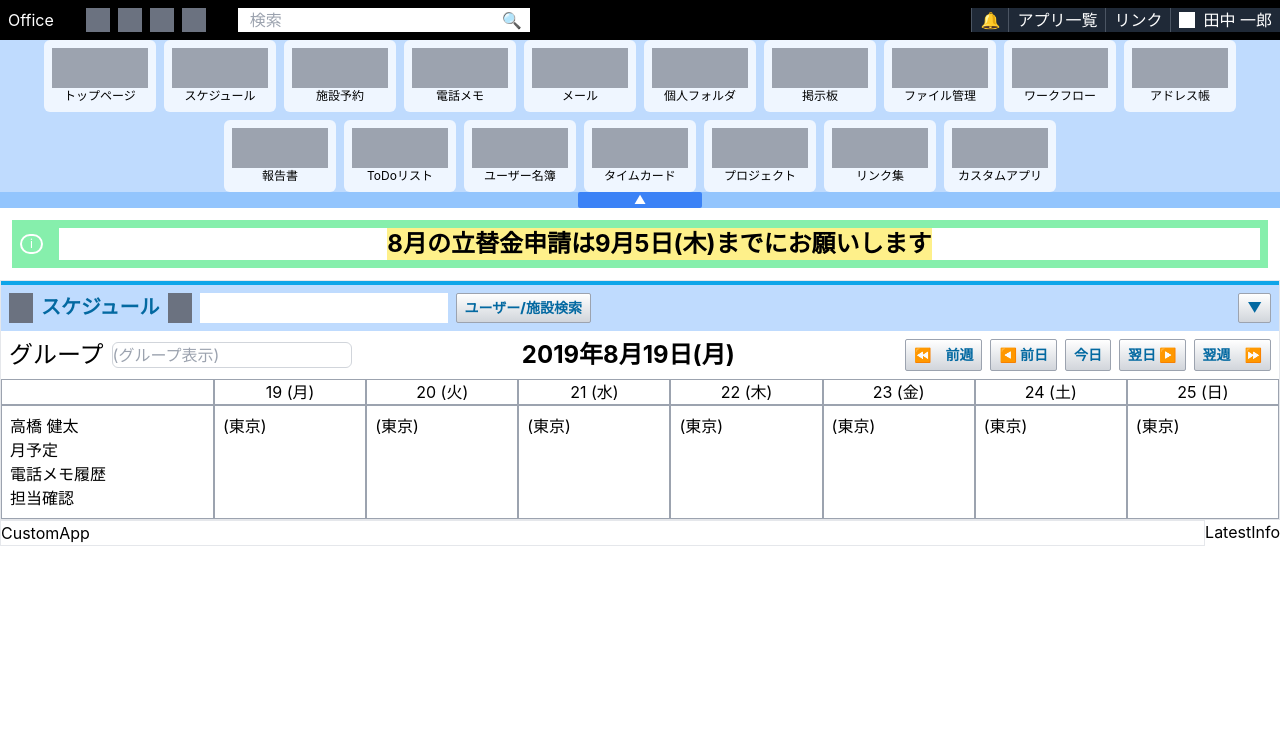
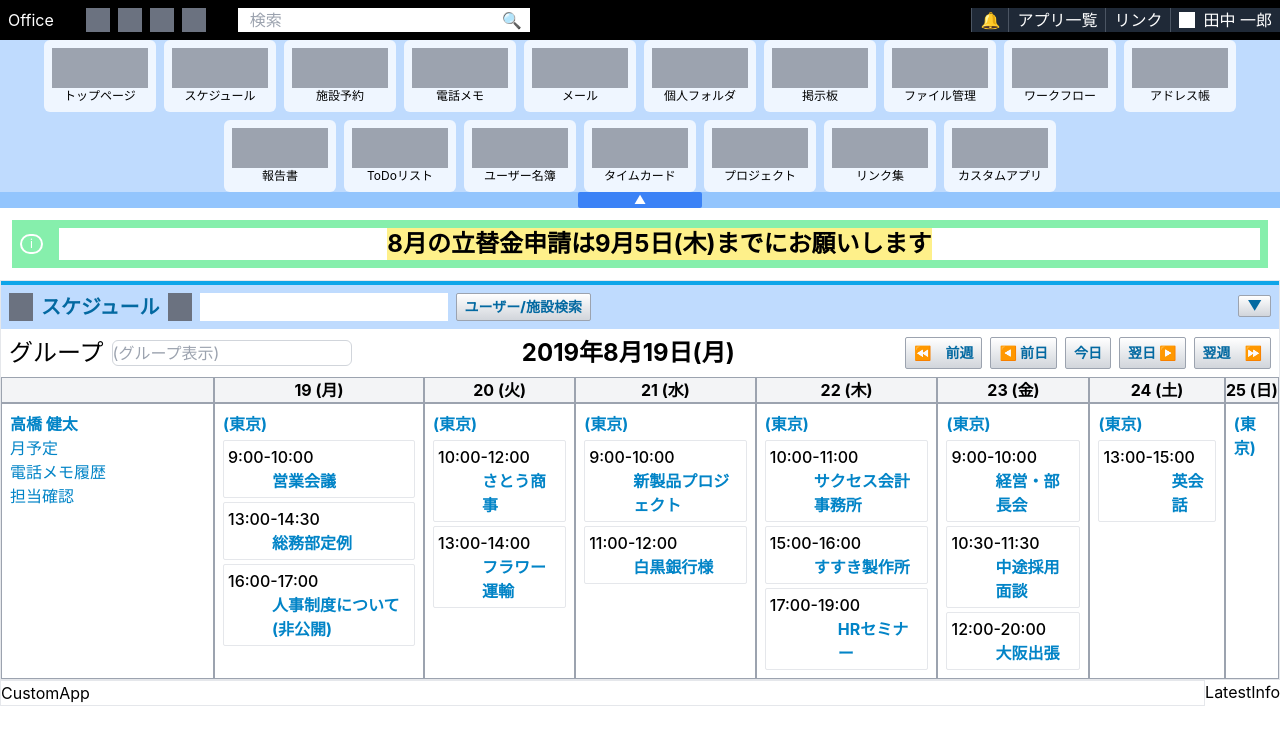
Before and after one commit to hangyuCho/tailwindcss-react, a React (Create React App) app: page / in a window 1280 px wide. Shown: the top 744 px of the page. Built offline with nearby package versions, Linux system fonts and the light colour scheme.

Commit message:
fix : fix schedule

```diff
--- a/src/components/home/parts/Schedule.tsx
+++ b/src/components/home/parts/Schedule.tsx
@@ -1,6 +1,65 @@
+import { ReactNode } from "react";
+
 type Props = {
   color?: string;
   content?: string;
+};
+
+type ButtonProps = {
+  children?: ReactNode;
+};
+
+type TaskProps = {
+  color: "red" | "green" | "blue" | "indigo" | "sky" | "yellow";
+  content: string;
+  badgeText: string;
+  startTime: `${number | ""}${number}:${number}${number}`;
+  endTime: `${number | ""}${number}:${number}${number}`;
+};
+
+const Task: React.FC<TaskProps> = ({
+  color,
+  content,
+  startTime,
+  endTime,
+  badgeText,
+}) => {
+  let frame: string[] = "p-1 border flex items-center gap-1 rounded-sm".split(
+    " "
+  );
+  frame.push(`border-${color}-200`);
+  frame.push(`bg-${color}-50`);
+
+  let badge: string[] =
+    "text-xs rounded-sm px-1 text-white font-bold flex items-center whitespace-nowrap mt-1".split(
+      " "
+    );
+  badge.push(`bg-${color}-400`);
+  return (
+    <div className="pt-1">
+      <div className={frame.join(" ")}>
+        <div className="flex flex-col">
+          <p className="font-medium">
+            {startTime}-{endTime}
+          </p>
+          <div className="flex items-start gap-1 pl-2">
+            <p className={badge.join(" ")}>{badgeText}</p>
+            <p className={`text-sky-600 font-bold`}>{content}</p>
+          </div>
+        </div>
+      </div>
+    </div>
+  );
+};
+const BasicButton: React.FC<ButtonProps> = ({ children }) => {
+  return (
+    <button
+      className="border border-gray-400 bg-gradient-to-t to-white from-gray-300 rounded-sm text-sm px-2 text-sky-700 font-extrabold"
+      type="button"
+    >
+      {children}
+    </button>
+  );
 };
 const Schedule: React.FC<Props> = ({ color = "bg-green-300", content }) => {
   return (
@@ -18,22 +77,12 @@ const Schedule: React.FC<Props> = ({ color = "bg-green-300", content }) => {
           <div className="flex gap-2">
             <div className="w-2 p-3 bg-gray-500"></div>
             <input type="input" />
-            <button
-              className="border border-gray-400 bg-gradient-to-t to-white from-gray-300 rounded-sm text-sm px-2 text-sky-700 font-extrabold"
-              type="button"
-            >
-              ユーザー/施設検索
-            </button>
+            <BasicButton>ユーザー/施設検索</BasicButton>
           </div>
         </div>
         {/* top line right */}
-        <div className="">
-          <button
-            className="border border-gray-400 bg-gradient-to-t to-white from-gray-300 rounded-sm text-sm px-2 py-1 text-sky-700 font-extrabold"
-            type="button"
-          >
-            ▼
-          </button>
+        <div>
+          <BasicButton>▼</BasicButton>
         </div>
       </div>
       {/* schedule contents */}
@@ -55,36 +104,11 @@ const Schedule: React.FC<Props> = ({ color = "bg-green-300", content }) => {
             <p className="font-bold text-2xl">2019年8月19日(月)</p>
             {/* group right */}
             <div className="flex gap-2">
-              <button
-                className="border border-gray-400 bg-gradient-to-t to-white from-gray-300 rounded-sm text-sm px-2 py-1 text-sky-700 font-extrabold"
-                type="button"
-              >
-                ⏪　前週
-              </button>
-              <button
-                className="border border-gray-400 bg-gradient-to-t to-white from-gray-300 rounded-sm text-sm px-2 py-1 text-sky-700 font-extrabold"
-                type="button"
-              >
-                ◀️ 前日
-              </button>
-              <button
-                className="border border-gray-400 bg-gradient-to-t to-white from-gray-300 rounded-sm text-sm px-2 py-1 text-sky-700 font-extrabold"
-                type="button"
-              >
-                今日
-              </button>
-              <button
-                className="border border-gray-400 bg-gradient-to-t to-white from-gray-300 rounded-sm text-sm px-2 py-1 text-sky-700 font-extrabold"
-                type="button"
-              >
-                翌日 ▶️
-              </button>
-              <button
-                className="border border-gray-400 bg-gradient-to-t to-white from-gray-300 rounded-sm text-sm px-2 py-1 text-sky-700 font-extrabold"
-                type="button"
-              >
-                翌週　⏩
-              </button>
+              <BasicButton>⏪　前週</BasicButton>
+              <BasicButton>◀️ 前日</BasicButton>
+              <BasicButton>今日</BasicButton>
+              <BasicButton>翌日 ▶️ </BasicButton>
+              <BasicButton>翌週　⏩</BasicButton>
             </div>
           </div>
         </div>
@@ -92,44 +116,156 @@ const Schedule: React.FC<Props> = ({ color = "bg-green-300", content }) => {
         <div className="table w-full">
           {/* header */}
           <div className="table-row w-full">
-            <div className="table-cell border border-gray-400 text-center w-2/12"></div>
-            <div className="table-cell border border-gray-400 text-center">
+            <div className="table-cell border border-gray-400 text-center w-2/12 bg-gray-100"></div>
+            <div className="table-cell border border-gray-400 text-center bg-gray-100 font-bold">
               19 (月)
             </div>
-            <div className="table-cell border border-gray-400 text-center">
+            <div className="table-cell border border-gray-400 text-center bg-gray-100 font-bold">
               20 (火)
             </div>
-            <div className="table-cell border border-gray-400 text-center">
+            <div className="table-cell border border-gray-400 text-center bg-gray-100 font-bold">
               21 (水)
             </div>
-            <div className="table-cell border border-gray-400 text-center">
+            <div className="table-cell border border-gray-400 text-center bg-gray-100 font-bold">
               22 (木)
             </div>
-            <div className="table-cell border border-gray-400 text-center">
+            <div className="table-cell border border-gray-400 text-center bg-gray-100 font-bold">
               23 (金)
             </div>
-            <div className="table-cell border border-gray-400 text-center">
+            <div className="table-cell border border-gray-400 text-center bg-gray-100 font-bold">
               24 (土)
             </div>
-            <div className="table-cell border border-gray-400 text-center">
+            <div className="table-cell border border-gray-400 text-center bg-gray-100 font-bold">
               25 (日)
             </div>
           </div>
           {/* body */}
           <div className="table-row w-full">
             <div className="table-cell border border-gray-400 w-2/12 p-2">
-              <p>高橋 健太</p>
-              <p>月予定</p>
-              <p>電話メモ履歴</p>
-              <p>担当確認</p>
+              <p className="text-sky-600 font-bold">高橋 健太</p>
+              <p className="text-sky-600 font-medium">月予定</p>
+              <p className="text-sky-600 font-medium">電話メモ履歴</p>
+              <p className="text-sky-600 font-medium">担当確認</p>
             </div>
-            <div className="table-cell border border-gray-400 p-2">(東京)</div>
-            <div className="table-cell border border-gray-400 p-2">(東京)</div>
-            <div className="table-cell border border-gray-400 p-2">(東京)</div>
-            <div className="table-cell border border-gray-400 p-2">(東京)</div>
-            <div className="table-cell border border-gray-400 p-2">(東京)</div>
-            <div className="table-cell border border-gray-400 p-2">(東京)</div>
-            <div className="table-cell border border-gray-400 p-2">(東京)</div>
+            <div className="table-cell border border-gray-400 p-2">
+              <p className="text-sky-600 font-bold">(東京)</p>
+              <Task
+                badgeText="会議"
+                content="営業会議"
+                color="green"
+                startTime="9:00"
+                endTime="10:00"
+              ></Task>
+              <Task
+                badgeText="会議"
+                content="総務部定例"
+                color="green"
+                startTime="13:00"
+                endTime="14:30"
+              ></Task>
+              <Task
+                badgeText="会議"
+                content="人事制度について(非公開)"
+                color="green"
+                startTime="16:00"
+                endTime="17:00"
+              ></Task>
+            </div>
+            <div className="table-cell border border-gray-400 p-2">
+              <p className="text-sky-600 font-bold">(東京)</p>
+              <Task
+                badgeText="往訪"
+                content="さとう商事"
+                color="red"
+                startTime="10:00"
+                endTime="12:00"
+              ></Task>
+              <Task
+                badgeText="来訪"
+                content="フラワー運輸"
+                color="sky"
+                startTime="13:00"
+                endTime="14:00"
+              ></Task>
+            </div>
+            <div className="table-cell border border-gray-400 p-2">
+              <p className="text-sky-600 font-bold">(東京)</p>
+              <Task
+                badgeText="会議"
+                content="新製品プロジェクト"
+                color="green"
+                startTime="9:00"
+                endTime="10:00"
+              ></Task>
+              <Task
+                badgeText="来訪"
+                content="白黒銀行様"
+                color="sky"
+                startTime="11:00"
+                endTime="12:00"
+              ></Task>
+            </div>
+            <div className="table-cell border border-gray-400 p-2">
+              <p className="text-sky-600 font-bold">(東京)</p>
+              <Task
+                badgeText="来訪"
+                content="サクセス会計事務所"
+                color="sky"
+                startTime="10:00"
+                endTime="11:00"
+              ></Task>
+              <Task
+                badgeText="往訪"
+                content="すすき製作所"
+                color="red"
+                startTime="15:00"
+                endTime="16:00"
+              ></Task>
+              <Task
+                badgeText="セミナー"
+                content="HRセミナー"
+                color="yellow"
+                startTime="17:00"
+                endTime="19:00"
+              ></Task>
+            </div>
+            <div className="table-cell border border-gray-400 p-2">
+              <p className="text-sky-600 font-bold">(東京)</p>
+              <Task
+                badgeText="会議"
+                content="経営・部長会"
+                color="green"
+                startTime="9:00"
+                endTime="10:00"
+              ></Task>
+              <Task
+                badgeText="来訪"
+                content="中途採用面談"
+                color="sky"
+                startTime="10:30"
+                endTime="11:30"
+              ></Task>
+              <Task
+                badgeText="出張"
+                content="大阪出張"
+                color="indigo"
+                startTime="12:00"
+                endTime="20:00"
+              ></Task>
+            </div>
+            <div className="table-cell border border-gray-400 p-2">
+              <p className="text-sky-600 font-bold">(東京)</p>
+              <Task
+                badgeText="セミナー"
+                content="英会話"
+                color="yellow"
+                startTime="13:00"
+                endTime="15:00"
+              ></Task>
+            </div>
+            <div className="table-cell border border-gray-400 p-2">
+              <p className="text-sky-600 font-bold">(東京)</p>
+            </div>
           </div>
         </div>
         {/* schedule bottom */}
```
